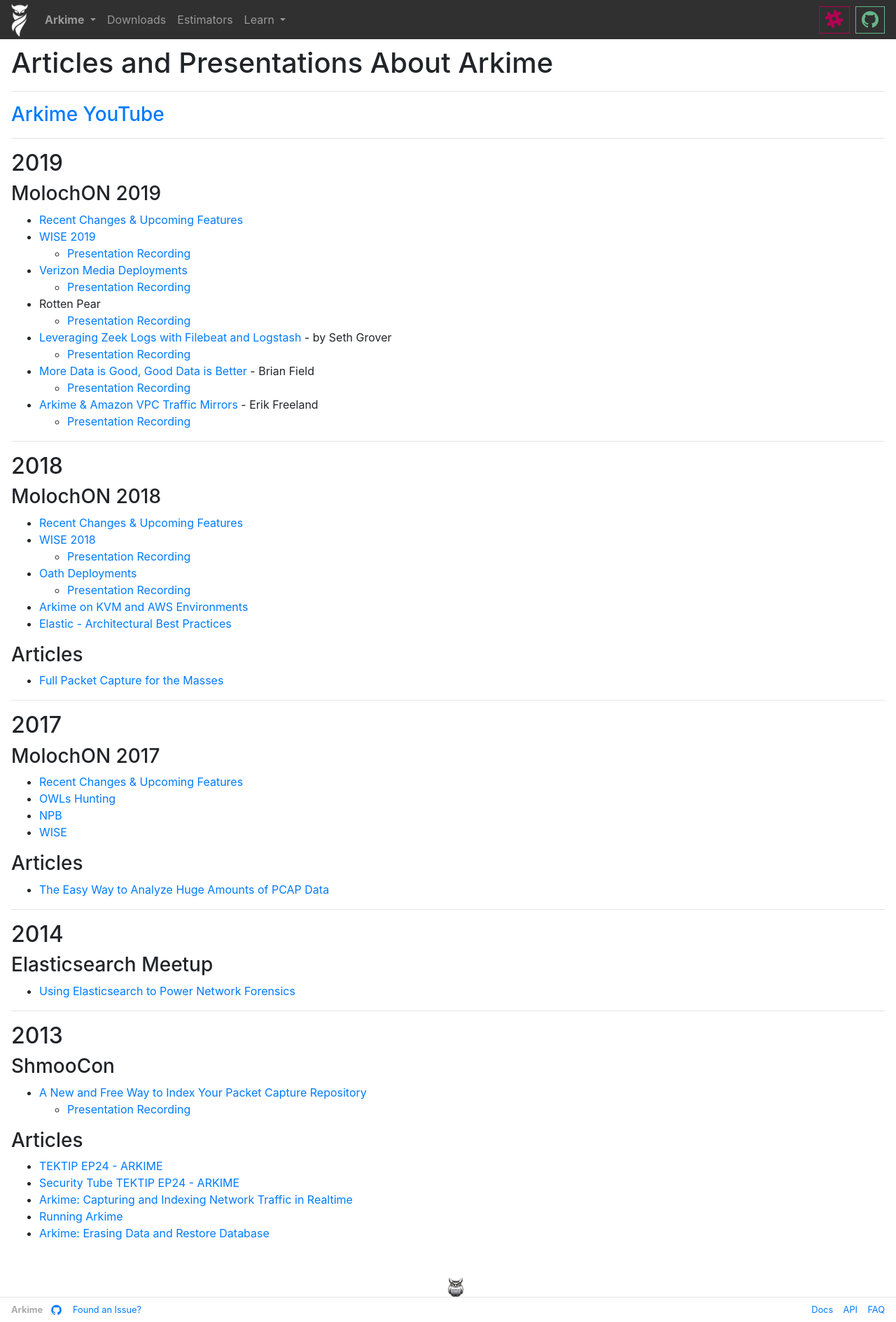
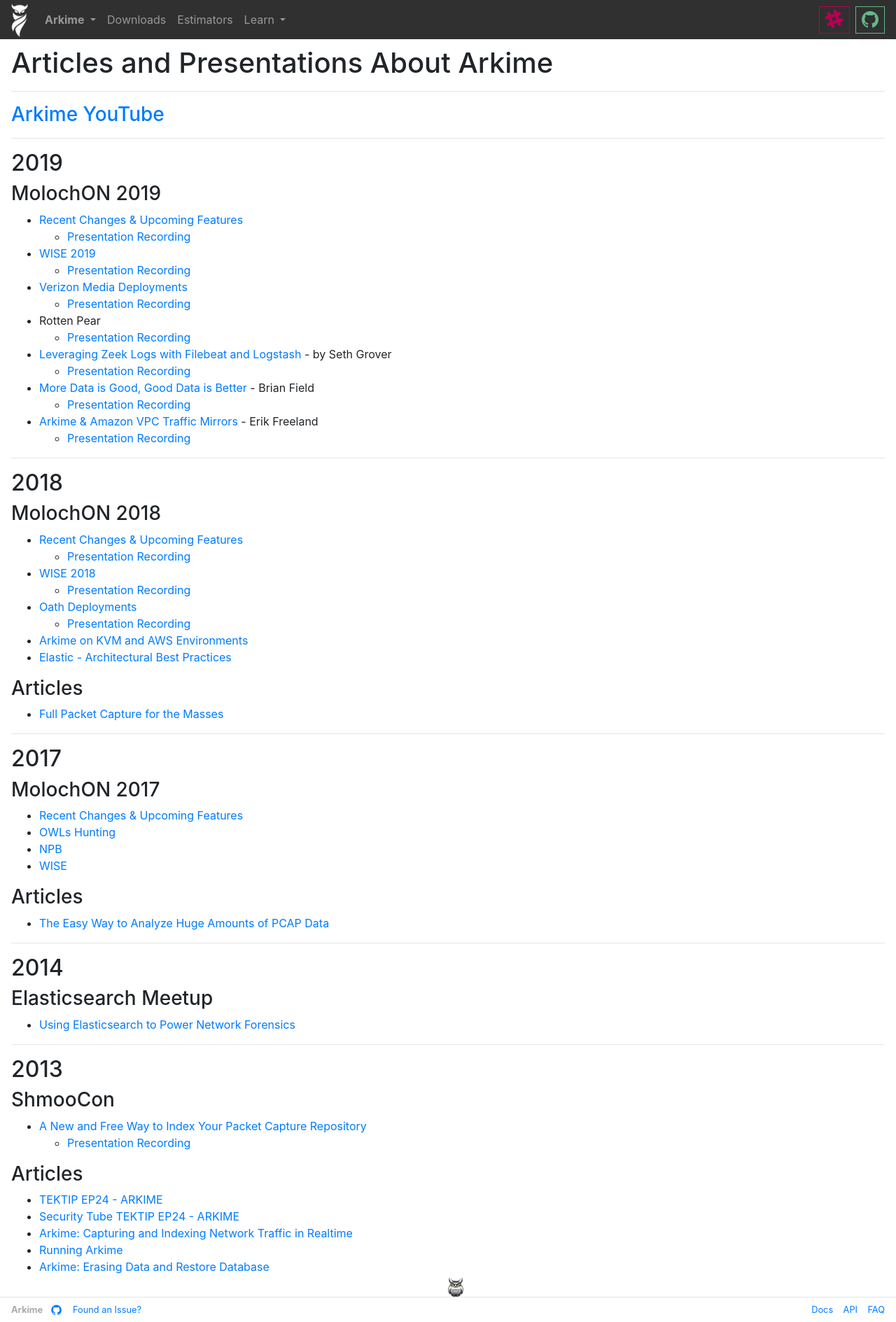
Before and after one commit to arkime/arkimeweb, a Jekyll site: the page built from _wiki/articles.md, in a window 1280 px wide. Shown: the whole page at 70% size. Built offline with Jekyll 4.4.1, drawn with Linux system fonts in a browser that asks for light colours.

Commit message:
add 2018/9 recent changes presentations

```diff
--- a/_wiki/articles.md
+++ b/_wiki/articles.md
@@ -19,6 +19,7 @@
 ### MolochON 2019
 
 * [Recent Changes & Upcoming Features](/assets/ArkimeON2019RecentChanges.pdf)
+  * [Presentation Recording](https://youtu.be/GiyXluzBYjU)
 * [WISE 2019](/assets/ArkimeON2019WISE.pdf)
   * [Presentation Recording](https://youtu.be/gUsQXXyMZPA)
 * [Verizon Media Deployments](/assets/ArkimeON2019VMDeployment.pdf)
@@ -39,6 +40,7 @@
 ### MolochON 2018
 
 * [Recent Changes & Upcoming Features](/assets/ArkimeON2018RecentChanges.pdf)
+  * [Presentation Recording](https://youtu.be/yxS9f4j-SKI)
 * [WISE 2018](/assets/ArkimeON2018WISE.pdf)
   * [Presentation Recording](hhttps://youtu.be/d2CYlOISOmI)
 * [Oath Deployments](/assets/ArkimeON2018OathDeployment.pdf)
```
